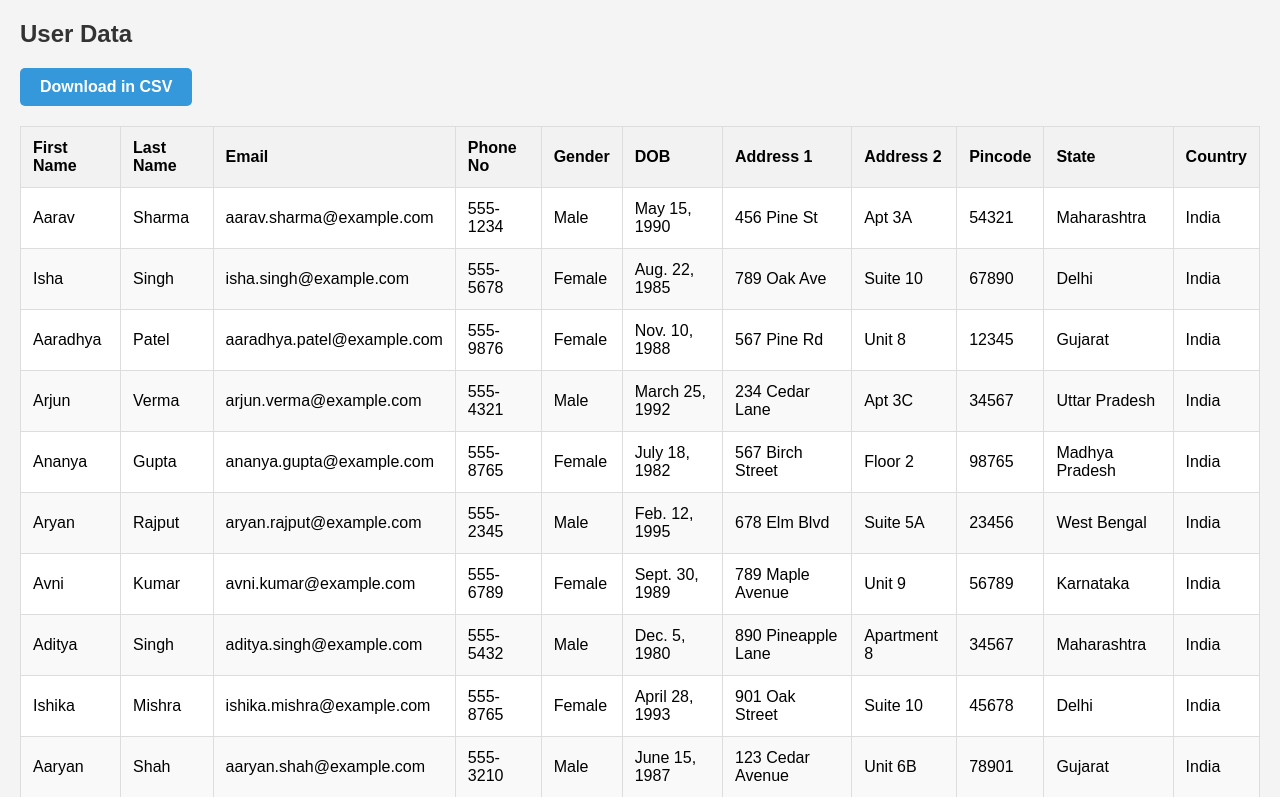
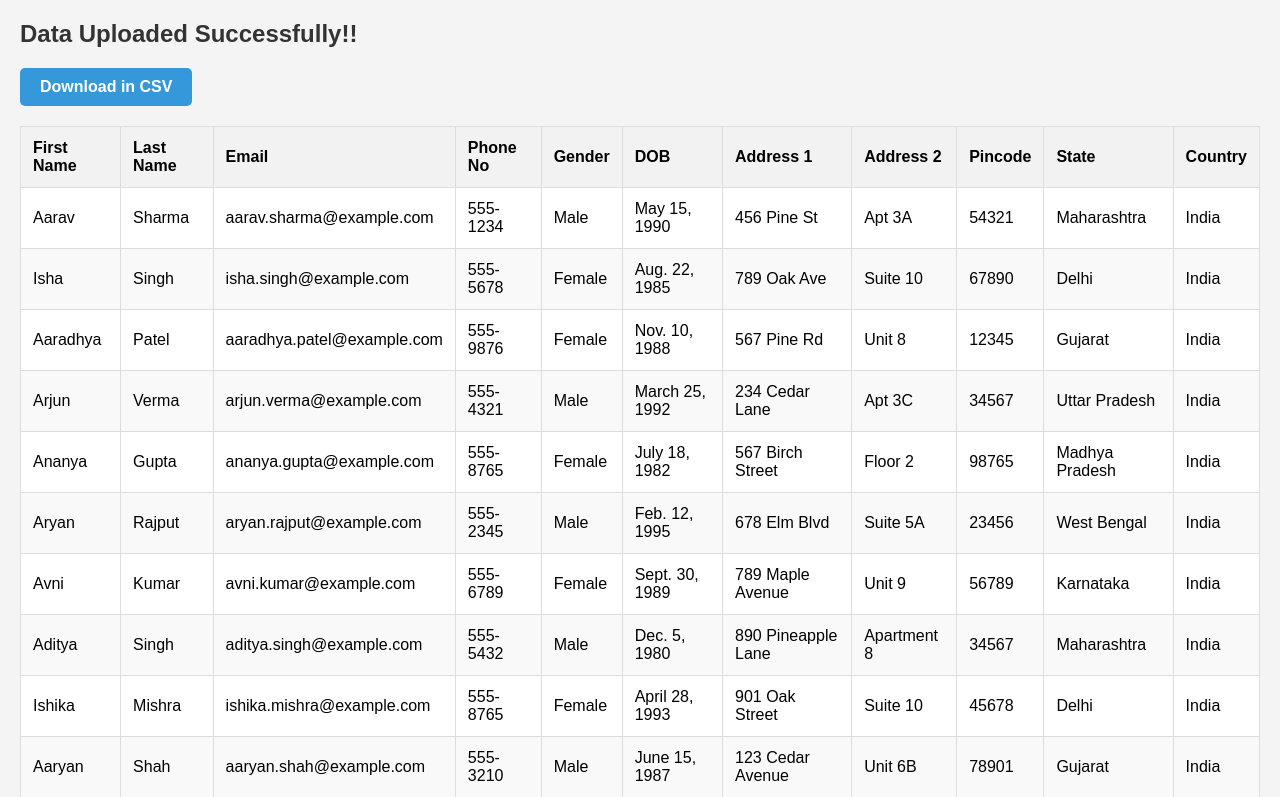
Before and after one commit to saudagaraditya/CSV_Project, a Django app: page /display/ in a window 1280 px wide. Shown: the top 797 px of the page. Run offline with Django 4.2, Linux system fonts and the light colour scheme; data comes from the database, SQL or seed files in the repository; both versions use the stored data as it was after the commit.

Commit message:
Updated HTML file with changes

```diff
--- a/CSV_app/templates/display_data.html
+++ b/CSV_app/templates/display_data.html
@@ -55,7 +55,7 @@
     </style>
 </head>
 <body>
-    <h2>User Data</h2>
+    <h2>Data Uploaded Successfully!!</h2>
     <a href="{% url 'download_csv' %}" class="download-button">Download in CSV</a>
     <table>
         <thead>
```
Also changed, not shown: db.sqlite3.
